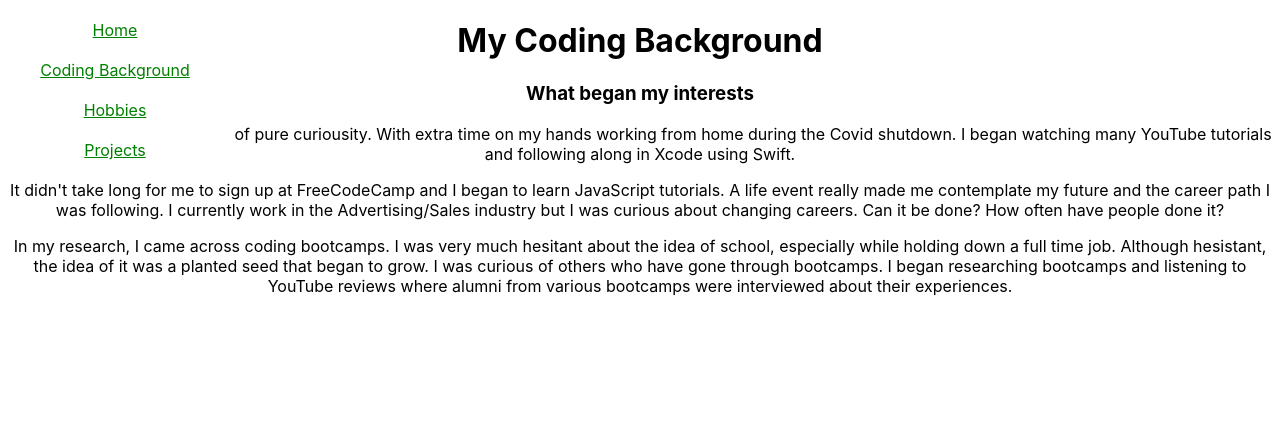
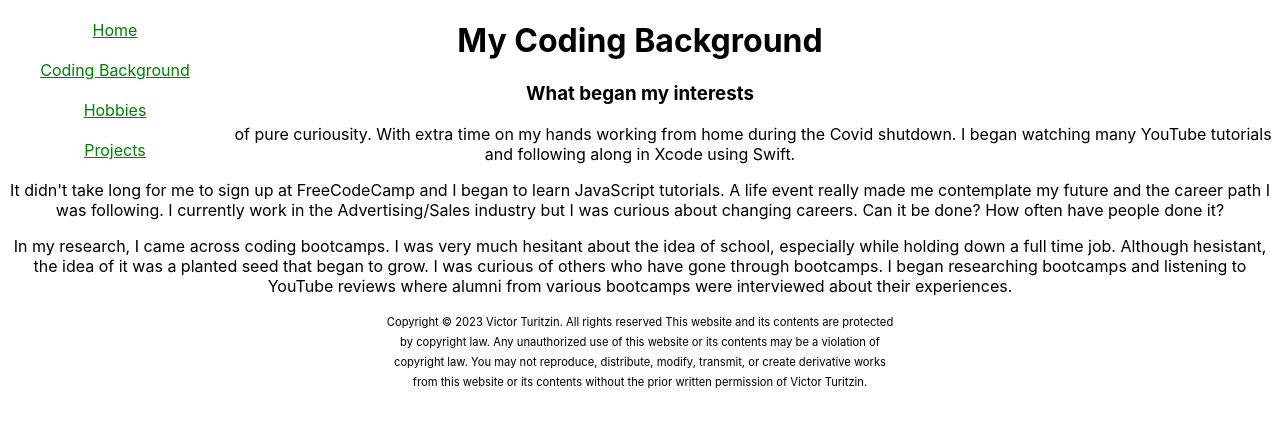
Before and after one commit to turitzinv/About-Me-VictorT, a React (Create React App) app in the folder client/: page /background in a window 1280 px wide. Shown: the top 428 px of the page. Built offline with nearby package versions, Linux system fonts and the light colour scheme.

Commit message:
Added copyright p tag to CodingBackground component.

```diff
--- a/client/src/components/CodingBackground.js
+++ b/client/src/components/CodingBackground.js
@@ -25,6 +25,14 @@ const CodingBackground = () => {
         researching bootcamps and listening to YouTube reviews where alumni from
         various bootcamps were interviewed about their experiences.
       </p>
+      <p className="copyright">
+        Copyright © 2023 Victor Turitzin. All rights reserved This website and
+        its contents are protected by copyright law. Any unauthorized use of
+        this website or its contents may be a violation of copyright law. You
+        may not reproduce, distribute, modify, transmit, or create derivative
+        works from this website or its contents without the prior written
+        permission of Victor Turitzin.
+      </p>
     </div>
   );
 };
```
